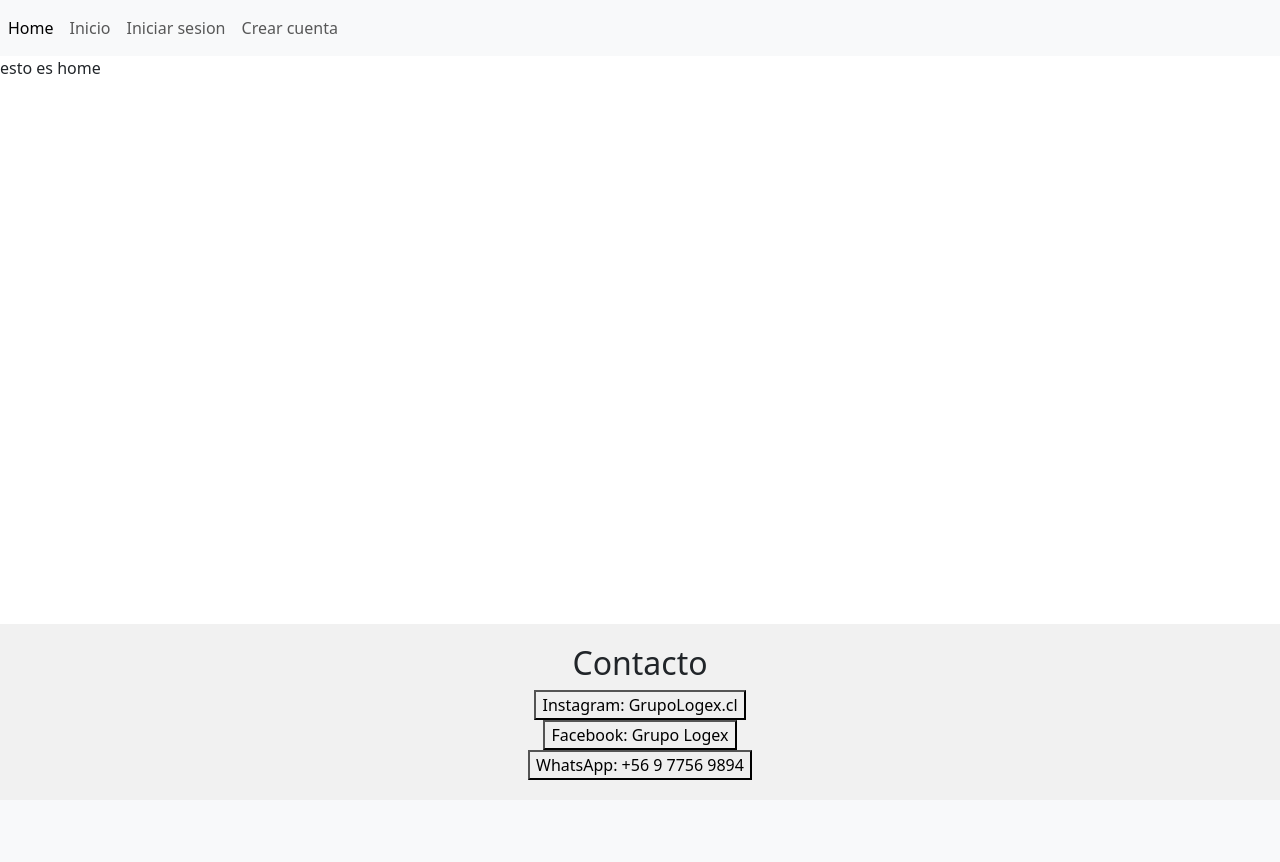
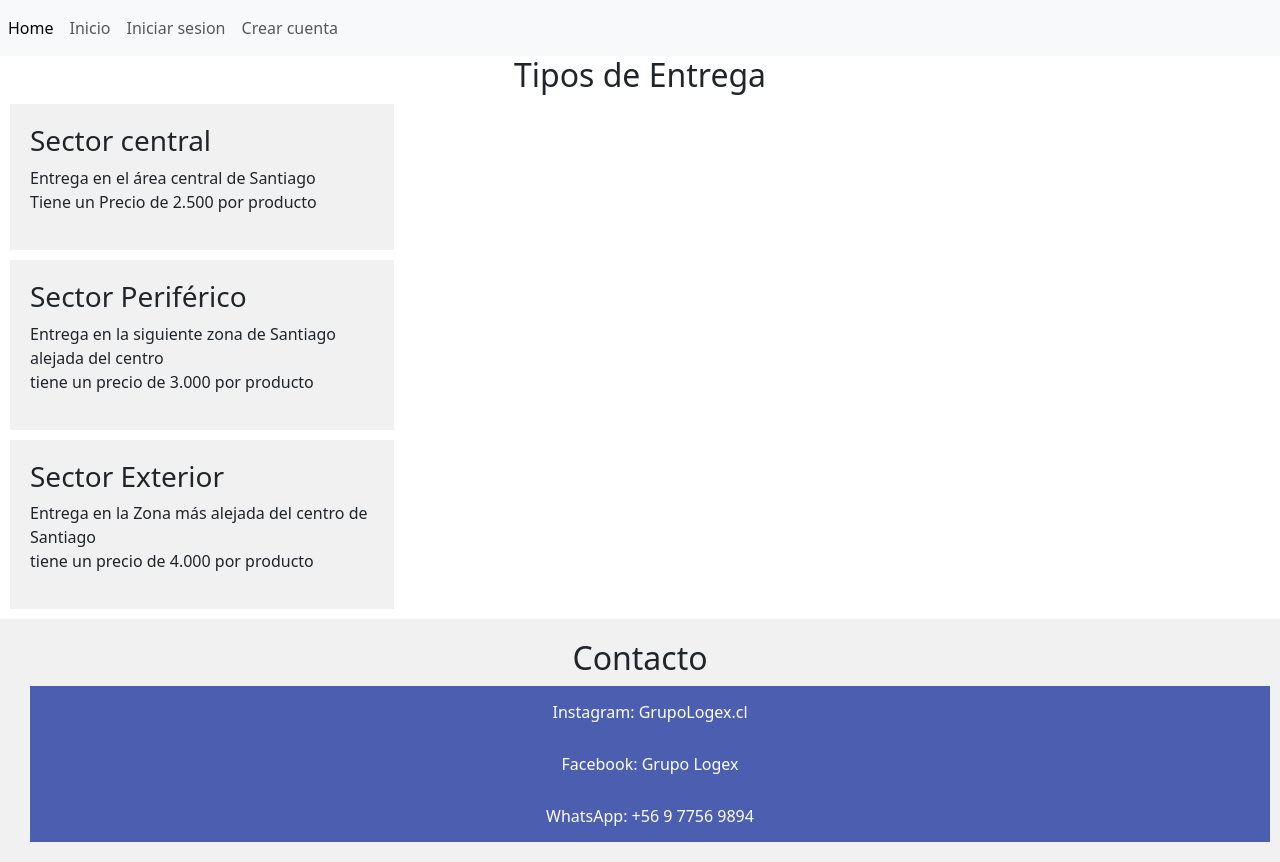
Before and after one commit to felipe-toro23/grupo_logex, a Django app: page / in a window 1280 px wide. Before the commit the page ends 780 px from the top, so only its background shows below. Run offline with Django 4.2, Linux system fonts and the light colour scheme.

Commit message:
puch css incompleto

```diff
--- a/app/static/css/estilo.css
+++ b/app/static/css/estilo.css
@@ -53,7 +53,6 @@ footer {
 /*esto es el css de la creacion de encomiendas*/
 
 
-/* Estilos para la caja que contiene el formulario */
 .encomienda-form {
     max-width: 500px; /* Ajusta el ancho máximo según tus preferencias */
     margin: 0 auto; /* Centra la caja horizontalmente */
@@ -69,3 +68,23 @@ footer {
 .encomienda-form form button {
     width: 100%; /* Hace que el botón ocupe el ancho completo del formulario */
 }
+
+/* control del footer */
+
+footer {
+    background-color: #f1f1f1;
+    padding: 20px;
+    text-align: center;
+    margin-top: auto; /* Esto asegura que el footer esté pegado en la parte inferior */
+}
+
+/* alinea los botones del footer dales un color azul */
+footer button {
+    margin: 0 10px;
+    background-color: #4c5eaf;
+    color: white;
+    padding: 14px 20px;
+    border: none;
+    cursor: pointer;
+    width: 100%;
+}
--- a/app/templates/logex/home.html
+++ b/app/templates/logex/home.html
@@ -1,5 +1,25 @@
 {% extends 'logex/Index.html' %}
 
 {% block Contenido %}
-esto es home
+
+<h2 >Tipos de Entrega</h2>
+<div class="flete-info1">
+    <h3>Sector central</h3>
+    <p> Entrega en el área central de Santiago <br>
+        Tiene un Precio de 2.500 por producto
+    </p>
+</div>
+<div class="flete-info2">
+    <h3>Sector Periférico</h3>
+    <p> Entrega en la siguiente zona de Santiago alejada del centro<br>
+        tiene un precio de 3.000 por producto
+    </p>
+</div>
+<div class="flete-info3">
+    <h3>Sector Exterior</h3>
+    <p> Entrega en la Zona más alejada del centro de Santiago<br>
+        tiene un precio de 4.000 por producto
+    </p>
+</div>
+
 {%endblock%}
```
Also changed, not shown: app/static/img/Fondo.jpg (deleted), app/static/img/Img_carrusel.png (added), app/static/img/Img_carrusel2.png (added), app/static/img/Img_carrusel3.png (added).
